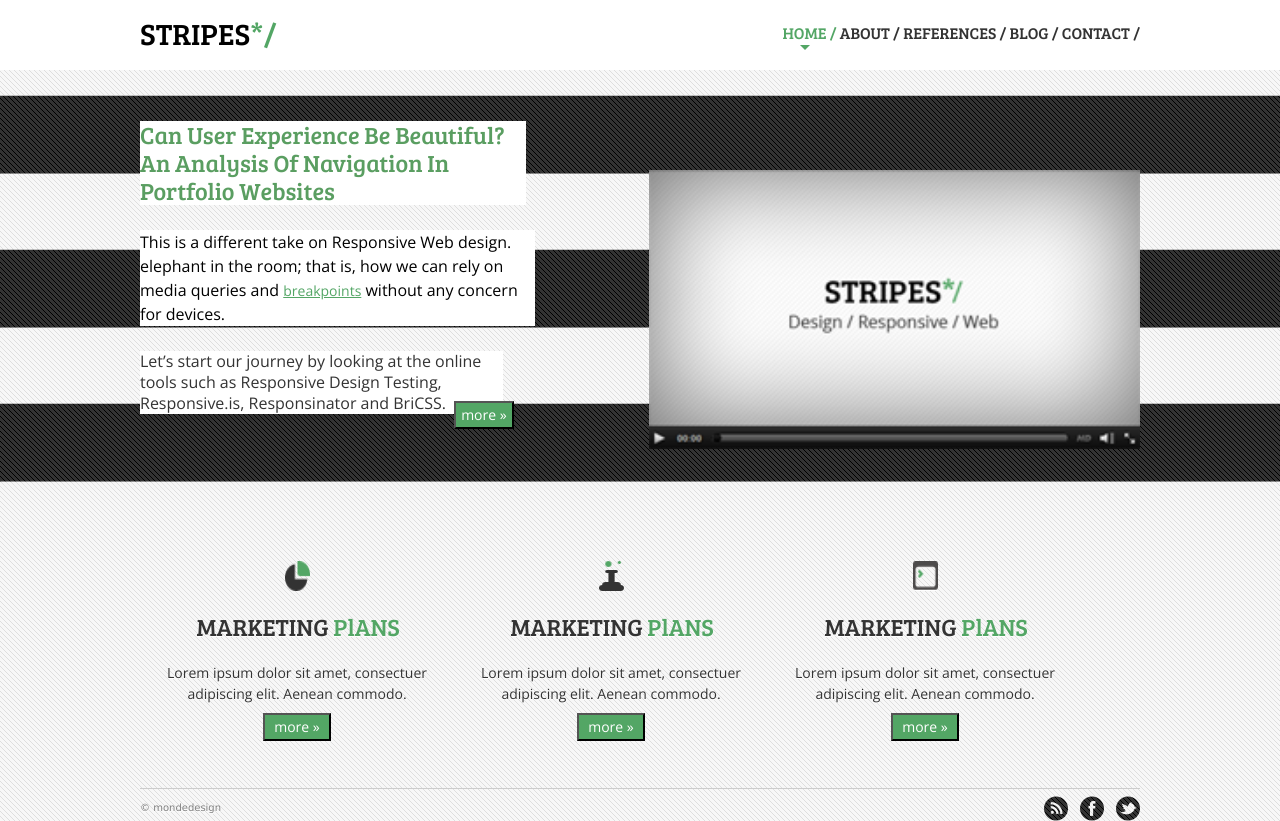
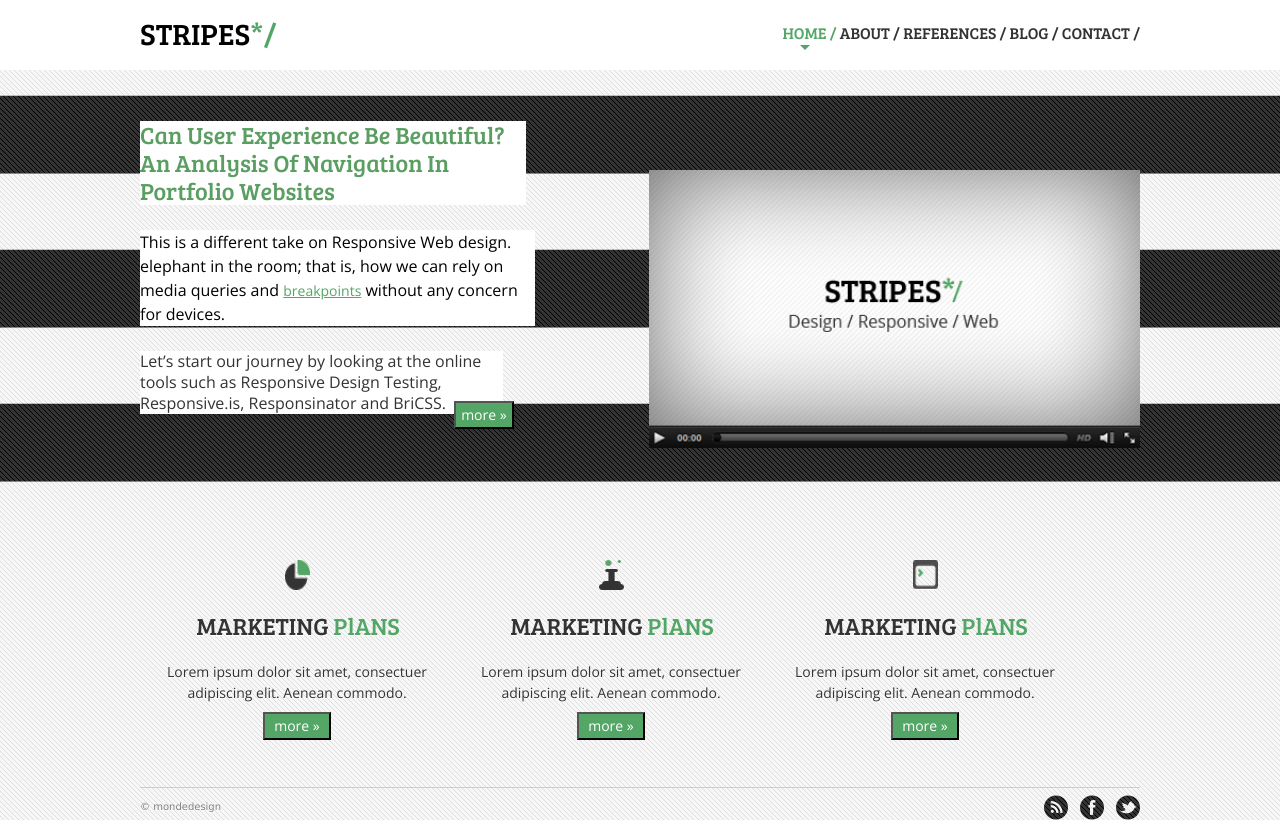
Before and after one commit to IgorRomG3/OSPR, a plain HTML site: page index.html in a window 1280 px wide. Drawn offline with nearby package versions, Linux system fonts and the light colour scheme.

Commit message:
added tag img.video-720-940

```diff
--- a/index.html
+++ b/index.html
@@ -30,7 +30,8 @@
 			</ul>
 		</nav>
 		<div class="video">
-			<img src="./img/video.png" alt="">
+			<img class="video-320" src="./img/video.png" alt="">
+			<img class="video-720-940" src="./img/video-720-940.png" alt="">
 		</div>
 		<p class="info-one">Can User Experience Be Beautiful? An Analysis Of Navigation In Portfolio Websites</p>
 		<p class="info-two">This is a different take on Responsive Web design. elephant in the room; that is, how we can rely on media queries and <a href="#">breakpoints</a> without any concern for devices.</p>
```
